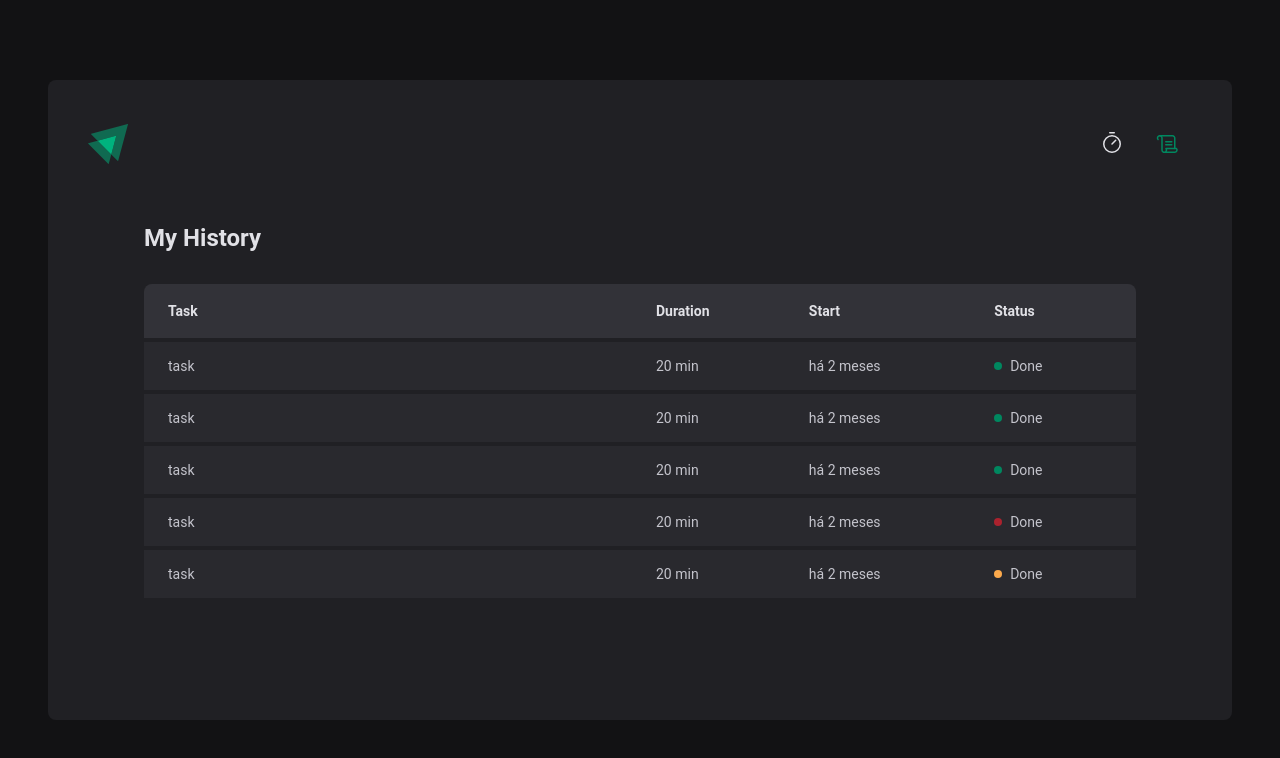
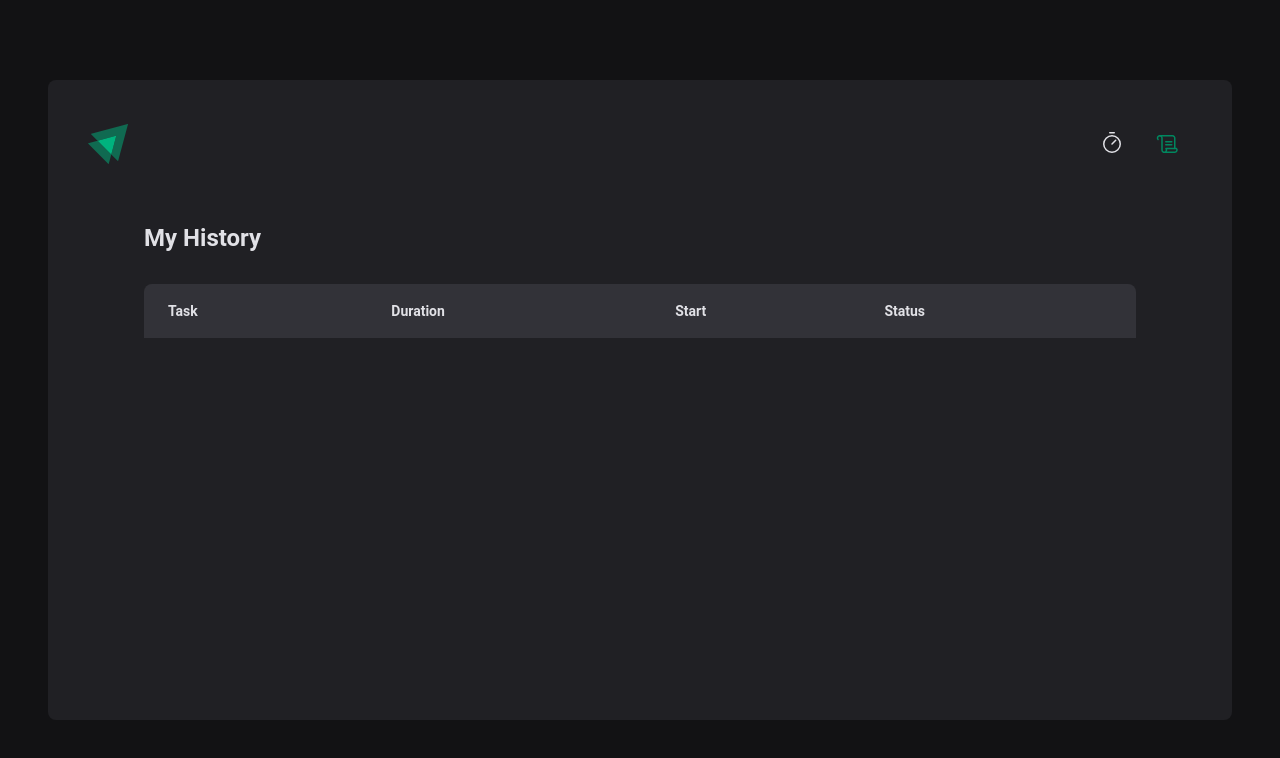
Before and after one commit to felipeanselmonascimento/TimerIgnite, a React (Vite) app: page /history in a window 1280 px wide. Shown: the top 758 px of the page. Built offline with nearby package versions, Linux system fonts and the light colour scheme.

Commit message:
listagem do historico

```diff
--- a/src/contexts/CyclesContext.tsx
+++ b/src/contexts/CyclesContext.tsx
@@ -15,6 +15,7 @@
 }
 
 interface CyclesContextType {
+    cycles: Cycle[]
     activeCycle: Cycle | undefined
     activeCycleId: string | null
     markCurrentCicleAsFinished: () => void
@@ -84,7 +85,7 @@
     }
 
     return (
-        <CyclesContext.Provider value={{ activeCycle, activeCycleId, markCurrentCicleAsFinished, amountSecondsPassed, setSecondsPassed, createNewCycle, interruptCurrentCycle }}>
+        <CyclesContext.Provider value={{ activeCycle, activeCycleId, markCurrentCicleAsFinished, amountSecondsPassed, setSecondsPassed, createNewCycle, interruptCurrentCycle, cycles }}>
         { children }
         </CyclesContext.Provider>
     )
--- a/src/pages/History/index.tsx
+++ b/src/pages/History/index.tsx
@@ -1,6 +1,11 @@
+import { useContext } from "react";
 import { HistoryCointainer, HistoryList, Status } from "./styles";
+import { CyclesContext } from "../../contexts/CyclesContext";
 
 export function History() {
+
+    const { cycles } = useContext(CyclesContext)
+
     return (
         <HistoryCointainer>
             <h1> My History </h1>
@@ -15,46 +20,22 @@
                         </tr>
                     </thead>
                     <tbody>
-                        <tr>
-                            <td>task</td>
-                            <td>20 min</td>
-                            <td>há 2 meses</td>
-                            <td>
-                                <Status statusColor="green"> Done </Status>
-                            </td>
-                        </tr>
-                        <tr>
-                            <td>task</td>
-                            <td>20 min</td>
-                            <td>há 2 meses</td>
-                            <td>
-                                <Status statusColor="green"> Done </Status>
-                            </td>
-                        </tr>
-                        <tr>
-                            <td>task</td>
-                            <td>20 min</td>
-                            <td>há 2 meses</td>
-                            <td>
-                                <Status statusColor="green"> Done </Status>
-                            </td>
-                        </tr>
-                        <tr>
-                            <td>task</td>
-                            <td>20 min</td>
-                            <td>há 2 meses</td>
-                            <td>
-                                <Status statusColor="red"> Done </Status>
-                            </td>
-                        </tr>
-                        <tr>
-                            <td>task</td>
-                            <td>20 min</td>
-                            <td>há 2 meses</td>
-                            <td>
-                                <Status statusColor="yellow"> Done </Status>
-                            </td>
-                        </tr>
+                        {cycles.map(cycle => {
+                            return (
+                                <tr key={cycle.id}>
+                                    <td>{cycle.task}</td>
+                                    <td>{cycle.minutesAmount} minutes</td>
+                                    <td>{cycle.startDate.toISOString()}</td>
+                                    <td>
+                                        {cycle.fineshedDate && (<Status statusColor="green"> Done </Status>)}
+
+                                        {cycle.interruptedDate && (<Status statusColor="red"> Interrupted </Status>)}
+
+                                        {(!cycle.fineshedDate && !cycle.interruptedDate) && (<Status statusColor="red"> in progress </Status>)}
+                                    </td>
+                                </tr>
+                            )
+                        })}
                     </tbody>
                 </table>
             </HistoryList>
```
